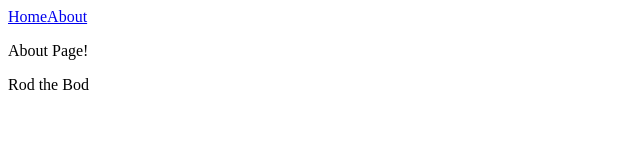
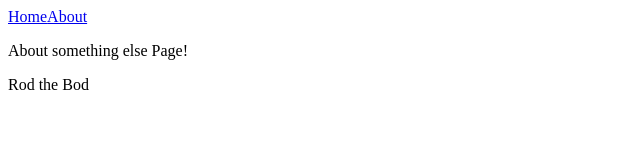
Before and after one commit to crrojas88/e-shop, a Next.js app: page /about in a window 1280 px wide. Shown: the top 160 px of the page, without its empty margins (0-640 px from the left). Built offline with nearby package versions, Linux system fonts and the light colour scheme.

Commit message:
update about page

```diff
--- a/pages/about.js
+++ b/pages/about.js
@@ -1,5 +1,5 @@
 const AboutPage = () => {
-    return <p>About Page!</p>
+    return <p>About something else Page!</p>
 }
 
 export default AboutPage
```
